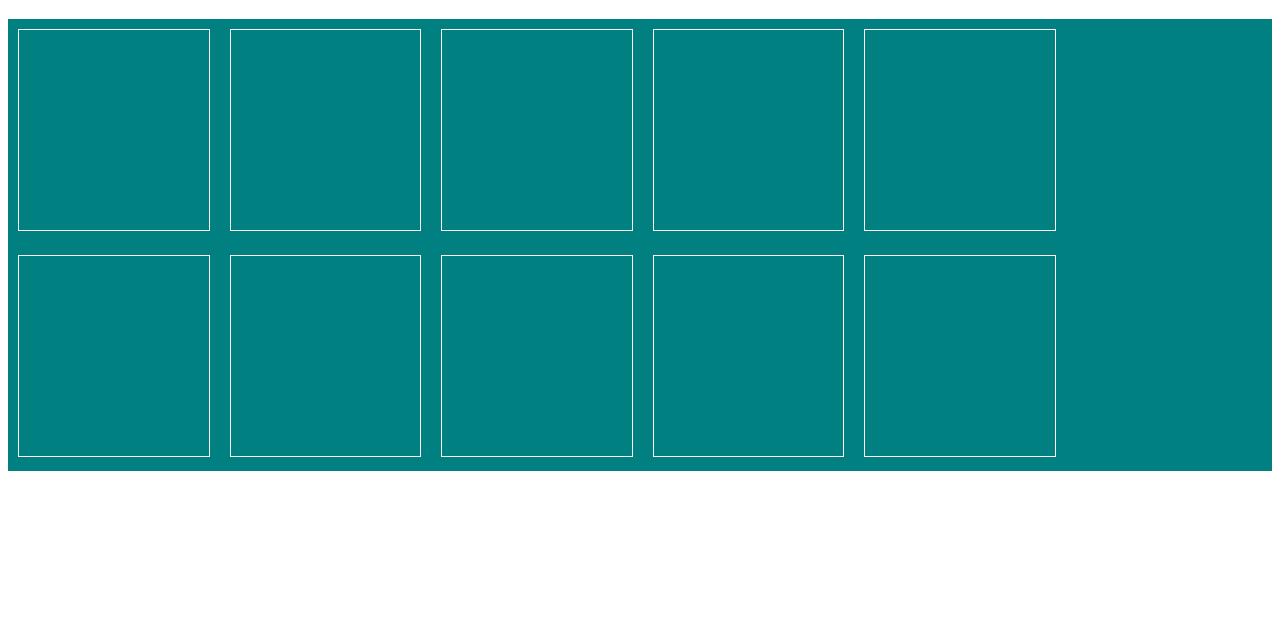
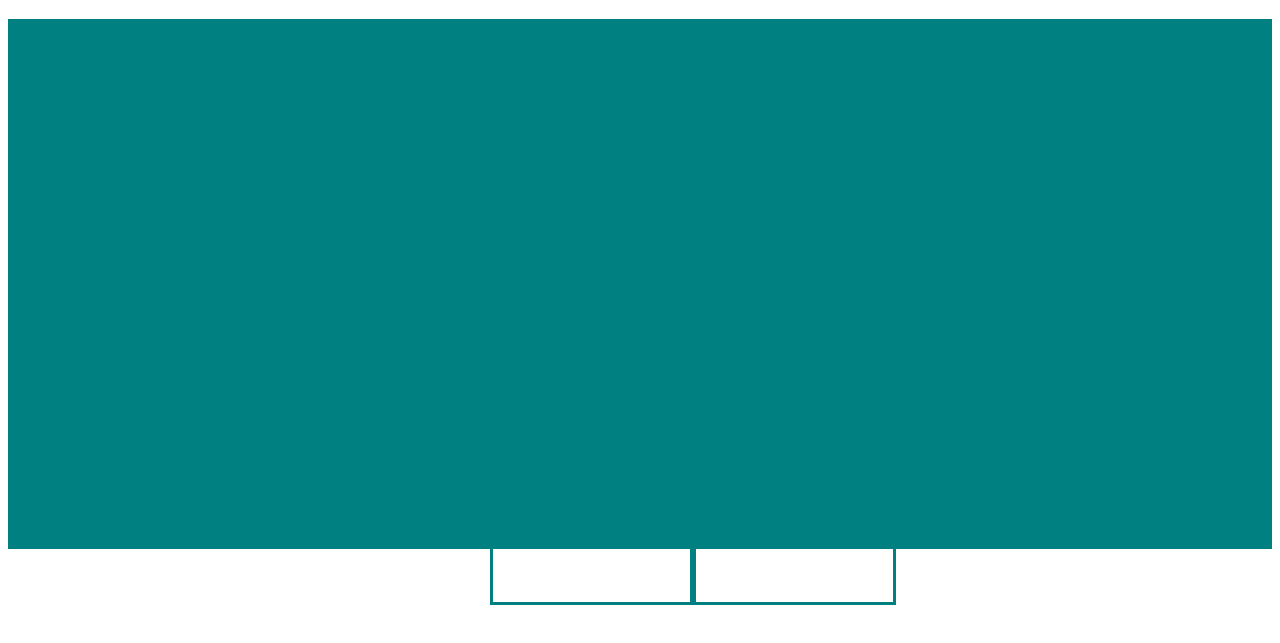
Before and after one commit to kvelardi/memory_game, a plain HTML site: page index.html in a window 1280 px wide. Shown: the part 61-704 px from the top of the page. Drawn offline with Linux system fonts and the light colour scheme.

Commit message:
Add files via upload

```diff
--- a/style.css
+++ b/style.css
@@ -1,7 +1,12 @@
+#game{
+  display: grid;
+  grid-template-columns: 200px 200px;
+  justify-content: center;
+  }
+
 #game div {
-  border: 1px solid white;
-  width: 15%;
-  height: 200px;
-  margin: 10px;
-  display: inline-block;
+  border: solid teal;
+  width: 100%;
+  height: 100%;
+  margin: 25%;
 }
```
